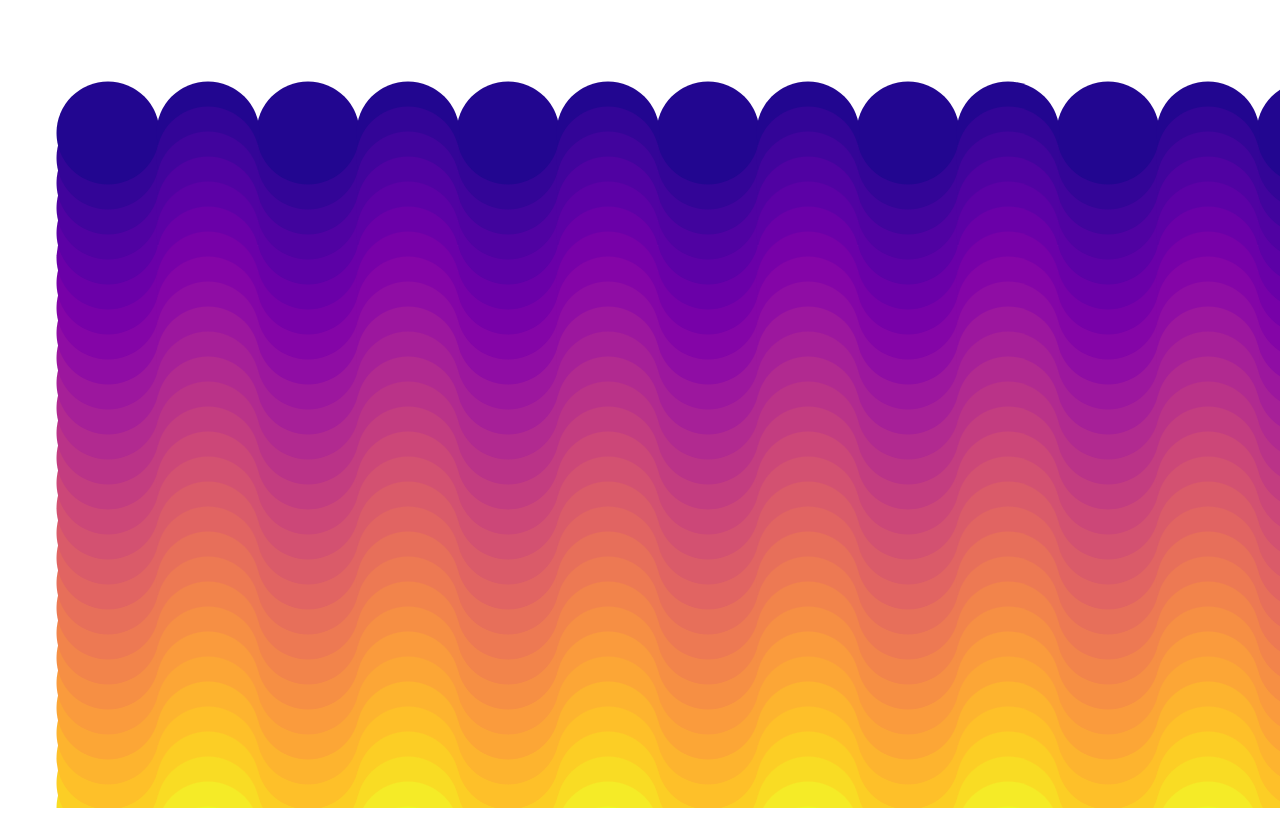
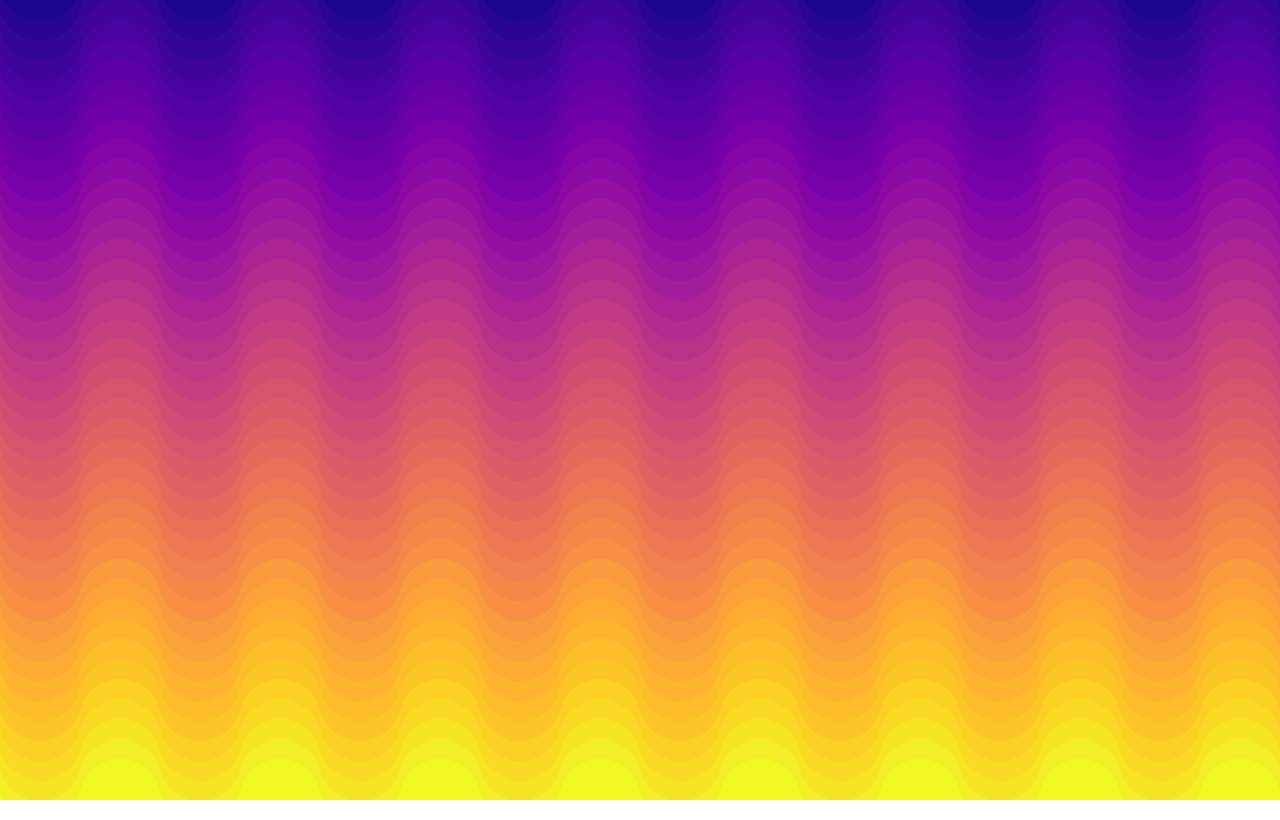
Before and after one commit to pr0digy/pattern-craft, a Next.js app: page /circle-waves in a window 1280 px wide. Built offline with nearby package versions, Linux system fonts and the light colour scheme.

Commit message:
Added MUI, removed styled

```diff
--- a/package.json
+++ b/package.json
@@ -9,14 +9,14 @@
   ],
   "main": "src/index.tsx",
   "dependencies": {
+    "@material-ui/core": "^4.11.0",
     "d3": "5.16.0",
     "nanoid": "^3.1.12",
+    "normalize.css": "^8.0.1",
     "react": "^16.12.0",
     "react-dom": "^16.12.0",
     "react-scripts": "^3.4.1",
-    "react-use": "^15.3.3",
-    "styled-components": "5.1.1",
-    "styled-normalize": "^8.0.7"
+    "react-use": "^15.3.3"
   },
   "devDependencies": {
     "@types/d3": "^5.7.2",
--- /dev/null
+++ b/src/pages/_app.tsx
@@ -0,0 +1,5 @@
+import 'normalize.css';
+
+export default function MyApp({ Component, pageProps }) {
+	return <Component {...pageProps} />;
+}
--- a/src/pages/circle-waves/index.tsx
+++ b/src/pages/circle-waves/index.tsx
@@ -1,17 +1,16 @@
 import React from 'react';
 import { useWindowSize } from 'react-use';
 import dynamic from 'next/dynamic';
-import Model from './model';
+import model from './model';
 
 const Svg = dynamic(() => import('./svg'), { ssr: false });
 
-const Waves = new Model(100, 100, 100);
-const waves = Waves.getState();
-
 export default function CircleWaves() {
 	const { width, height } = useWindowSize(0, 0);
-	console.log(width, height);
+
 	if (!width || !height) return null;
+
+	const waves = model({ w: width, h: height, r: 40 });
 
 	return <Svg {...{ width, height, waves }} />;
 }
--- a/src/pages/circle-waves/model.ts
+++ b/src/pages/circle-waves/model.ts
@@ -1,8 +1,5 @@
 import * as colors from 'd3-scale-chromatic';
 import { nanoid } from 'nanoid';
-
-console.log(colors.interpolateRainbow(0.1));
-console.log(colors.interpolateRainbow(0.5));
 
 class Point {
 	x: number;
@@ -22,39 +19,36 @@ class Circle extends Point {
 	}
 }
 
-export default class Model {
-	w: number = 100;
-	h: number = 100;
-	r: number = 50;
-	waves: Circle[][];
-	interpolate: Function = colors.interpolatePlasma;
-
-	constructor(w: number, h: number, r: number = 100) {
-		this.w = w;
-		this.h = h;
-
-		this.waves = this.initialize();
+interface CircleWavesInterface {
+	w: number;
+	h: number;
+	r: number;
+	interpolate?: Function;
 }
 
-	getState() {
-		return this.waves;
-	}
+export default function CircleWavesModel({
+	w,
+	h,
+	r = 50,
+	interpolate = colors.interpolatePlasma,
+}: CircleWavesInterface) {
+	let waves: Circle[][] = [];
 
-	initialize() {
-		let waves: Circle[][] = [];
-		for (let i = 0; i < 15; i++) {
+	const horizontalCount = Math.ceil((w / r) * 2);
+	const verticalCount = Math.ceil((h / r) * 2) + 2;
+
+	for (let i = 0; i < horizontalCount; i++) {
 		const index = i === 0 ? i : i % 2 ? i + 1 : i - 1;
 
 		if (!waves[index]) waves[index] = [];
 
-			for (let j = 0; j < 30; j++) {
-				const verticalBase = this.r * 0.5 * (j + 1) + 100;
+		for (let j = 0; j < verticalCount; j++) {
 			const circle = {
 				id: nanoid(),
-					x: this.r * 2 * (i + 1),
-					y: i % 2 ? verticalBase : verticalBase + 0,
-					r: this.r + this.r * 0.03,
-					color: this.interpolate((j + 1) / 30),
+				x: r * 2 * (i + 1) - r,
+				y: (r / 2) * (j + 1) - r,
+				r: r + r * 0.03,
+				color: interpolate((j + 1) / verticalCount),
 			};
 
 			if (i % 2) waves[index].push(circle);
@@ -62,8 +56,5 @@ export default class Model {
 		}
 	}
 
-		console.log(waves);
-
 	return waves;
 }
-}
```
Also changed, not shown: src/pages/index.tsx (+10 -5 lines), 1 other file (tests, documents, lock files or other folders). Lines whose indentation alone changed are shown as unchanged.
